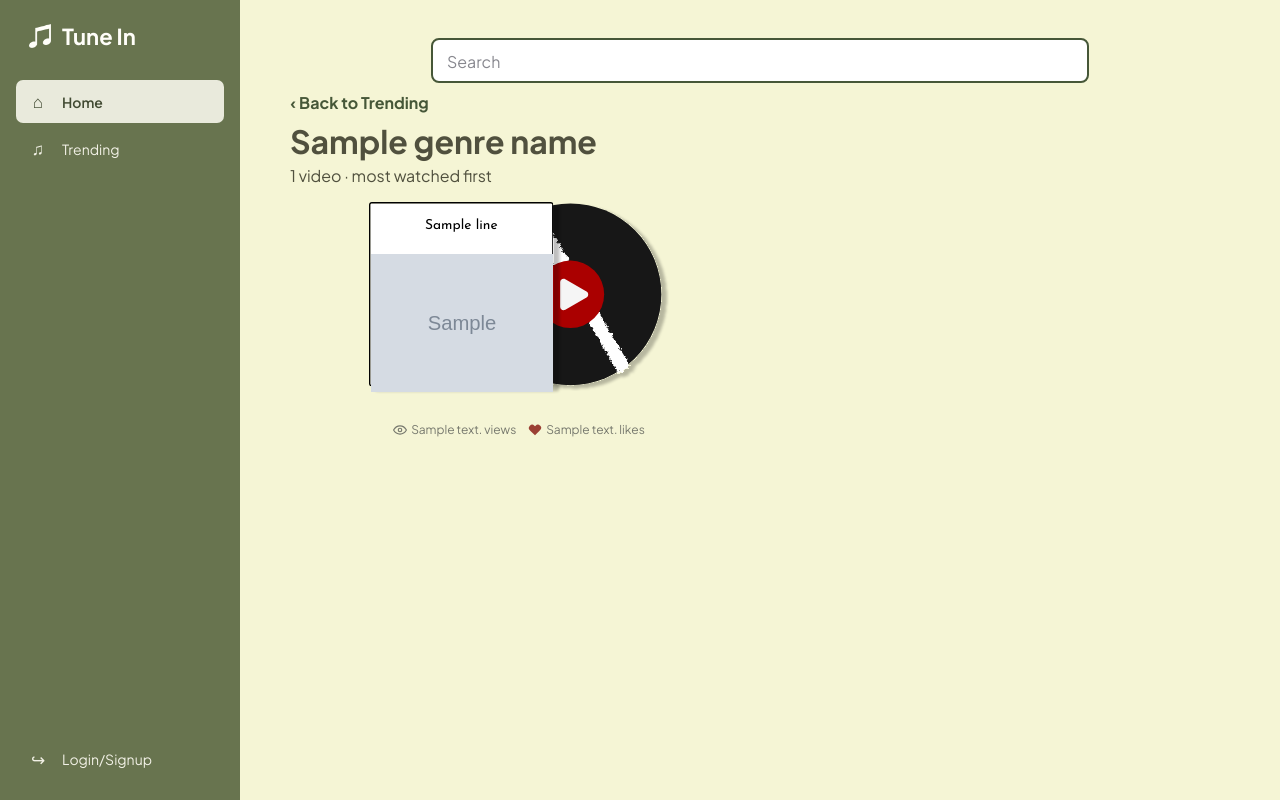
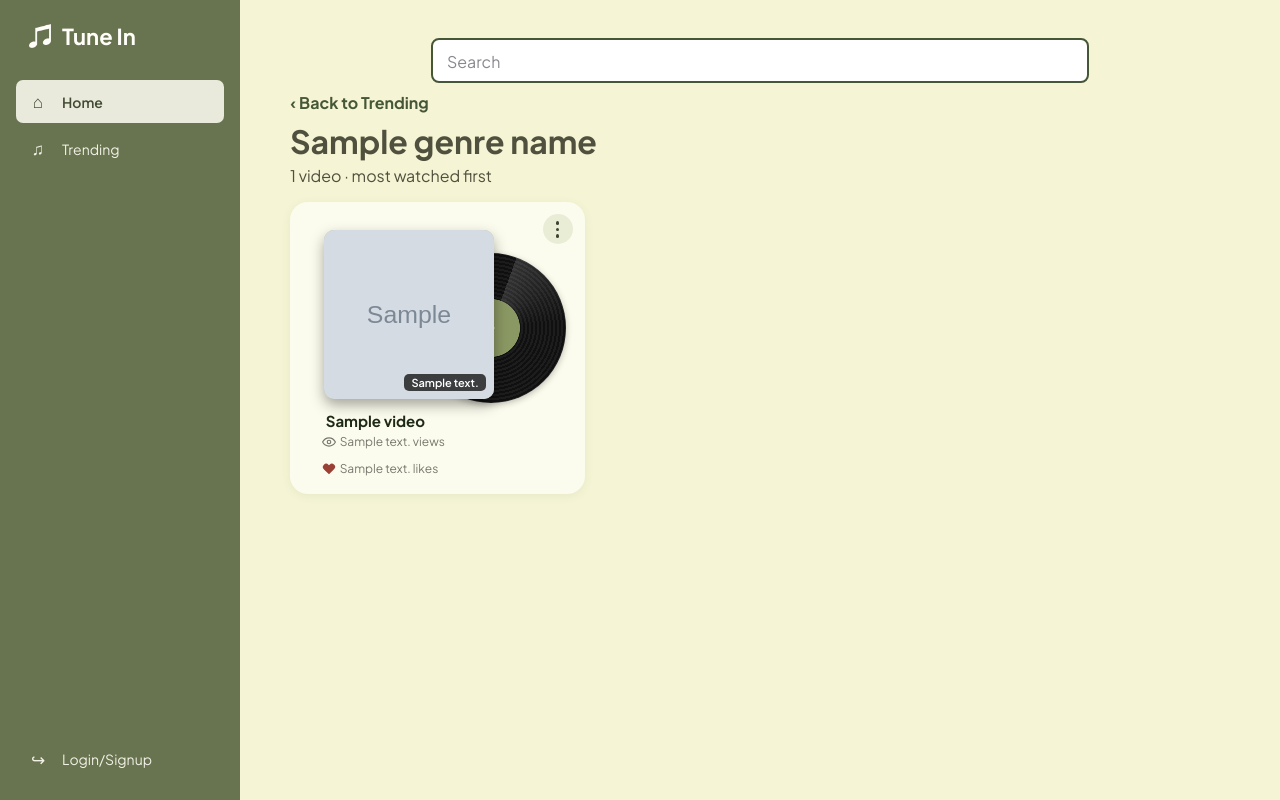
Before and after one commit to CSCI-5117-F26/developing-the-interactive-web-project-1-group-4, a Python web app: template src/developing-the-interactive-web-project-1-group-4/templates/genre.html in a window 1280 px wide. Run offline with Jinja, Linux system fonts and the light colour scheme; the template is opened without the code that fills it: most values are stand-ins (such as "Sample title", 1, 10 or a date in 2020); grey boxes marked "Sample" are stand-in pictures; some libraries are stand-ins or nearby versions.

Commit message:
Genre page uses the new video cards

```diff
--- a/src/developing-the-interactive-web-project-1-group-4/routes/trending.py
+++ b/src/developing-the-interactive-web-project-1-group-4/routes/trending.py
@@ -27,11 +27,13 @@ def genrePage(genreName):
     genre = getGenre(genreName)
     if genre is None:
         abort(404)
+    user = get_current_user()
     return render_template(
         "genre.html",
         q="",
         genreName=genre.name,
         videos=fetchGenreVideos(genre.name),
+        playlists=user.playlists if user else [],
     )
 
 
--- a/src/developing-the-interactive-web-project-1-group-4/templates/genre.html
+++ b/src/developing-the-interactive-web-project-1-group-4/templates/genre.html
@@ -4,6 +4,7 @@
 
 {% block content %}
 <link rel="stylesheet" href="{{ url_for('static', filename='css/trending.css') }}">
+<link rel="stylesheet" href="{{ url_for('static', filename='css/manage-videos.css') }}?v=2">
 
 <div class="home-placeholder">
     {% include "searchBar.html" %}
@@ -12,20 +13,91 @@
     <h1>{{ genreName }}</h1>
     <p>{{ videos | length }} video{{ "" if videos | length == 1 else "s" }} · most watched first</p>
 
-    <div class="row-container">
+    <div id="mvGrid" class="mv-grid">
         {% for video in videos %}
-            <div class="vinyl-item">
-                {% include "svg/vinyl_svg.html" %}
-                {{ videoStats(video) }}
+        <article class="mv-card"
+                 data-video-id="{{ video.id }}"
+                 data-title="{{ video.title }}">
+
+            <button type="button" class="mv-dots"
+                    aria-haspopup="menu" aria-expanded="false"
+                    aria-label="Options for {{ video.title }}">
+                <span></span><span></span><span></span>
+            </button>
+
+            <div class="mv-menu" role="menu" hidden>
+                <button type="button" role="menuitem" data-action="playlist">
+                    Add to playlist
+                </button>
+
+                <button type="button" role="menuitem"
+                        data-action="watch-later"
+                        data-url="{{ url_for('library.add_to_watch_later') }}">
+                    Add to watch later
+                </button>
+
+                <button type="button" role="menuitem"
+                        data-action="save"
+                        data-url="{{ url_for('library.add_to_saved_videos') }}">
+                    Save video
+                </button>
             </div>
+
+            <a class="video-watch-link"
+               href="{{ url_for('mediaPlayer.watchVideo', videoId=video.id) }}">
+
+                <div class="mv-art">
+                    <div class="mv-vinyl" aria-hidden="true"></div>
+
+                    <div class="mv-thumb">
+                        <img class="video-img"
+                             src="{{ video.cover or url_for('static', filename='images/Rectangle_1.png') }}"
+                             alt="{{ video.title }}">
+
+                        {% if video.durationText %}
+                            <span class="mv-duration">
+                                {{ video.durationText }}
+                            </span>
+                        {% endif %}
+                    </div>
+                </div>
+
+                <div class="mv-info">
+                    <h2 class="mv-title">{{ video.title }}</h2>
+                    {{ videoStats(video) }}
+                </div>
+            </a>
+        </article>
         {% else %}
             <p class="no-results">No {{ genreName }} videos yet.</p>
         {% endfor %}
     </div>
+    <p id="videoMenuStatus" role="status" hidden></p>
+
+    <dialog id="playlistDialog">
+        <h2>Add to playlist</h2>
+
+        <div id="playlistChoices">
+            {% for playlist in playlists %}
+                {% if playlist.title not in ["Watch Later", "Saved Videos"] %}
+                    <button type="button"
+                            data-url="{{ url_for('library.add_to_playlist', playlist_id=playlist.id) }}">
+                        {{ playlist.title }}
+                    </button>
+                {% endif %}
+            {% endfor %}
+        </div>
+
+        {% include "playlistCreate.html" %}
+
+        <p id="playlistMessage" role="status"></p>
+        <button type="button" id="closePlaylistDialog">Cancel</button>
+    </dialog>
 
     <video id="fullscreen-player" controls playsinline hidden></video>
 </div>
 
 <script src="{{ url_for('static', filename='js/home.js') }}"></script>
+<script src="{{ url_for('static', filename='js/playlistCreate.js') }}"></script>
 <script src="{{ url_for('static', filename='js/search.js') }}"></script>
 {% endblock %}
```
